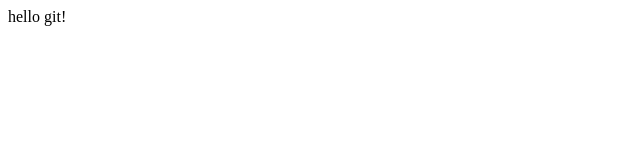
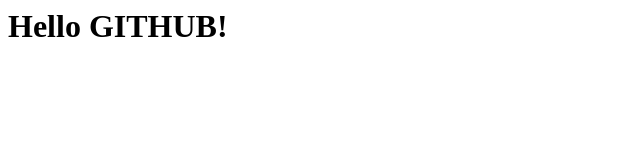
Before and after one commit to jc-kirthi/firstRepo, a plain HTML site: page index.html in a window 1280 px wide. Shown: the whole page, without its empty margins (0-640 px from the left). Drawn offline with Linux system fonts and the light colour scheme.

Commit message:
Update index.html

```diff
--- a/index.html
+++ b/index.html
@@ -1 +1 @@
-<p>hello git!</p>
+<h1>Hello GITHUB!</h1>
```
